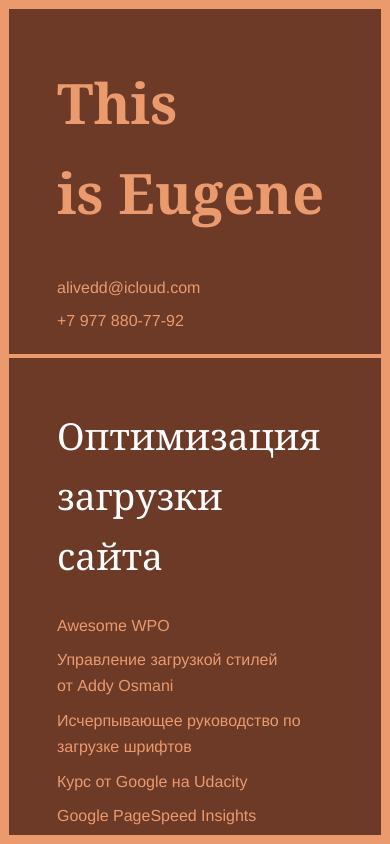
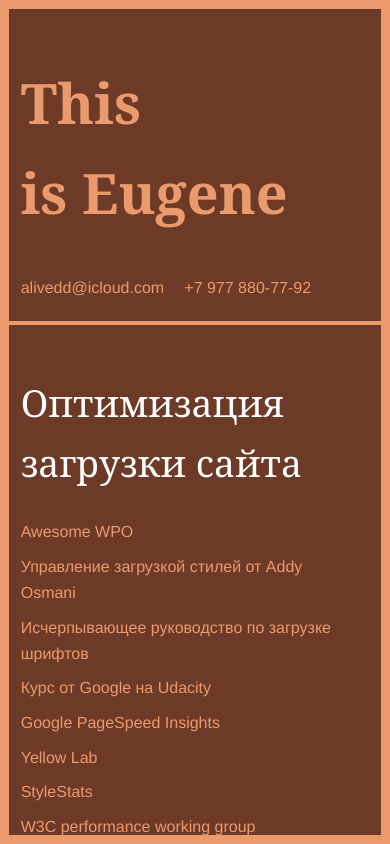
Before and after one commit to AliveDD/alivedd, a website: page index.html in a window 390 px wide. Drawn offline with Linux system fonts and the light colour scheme.

Commit message:
padding layout for iphone se

```diff
--- a/app/styles/base.sass
+++ b/app/styles/base.sass
@@ -74,4 +74,4 @@ ul
     margin-bottom: 0.1em
 
 section
-  margin-bottom: 3em
+  margin-bottom: 3.2em
--- a/app/styles/main.sass
+++ b/app/styles/main.sass
@@ -10,10 +10,10 @@
   animation: color-pulse 210s linear infinite
   padding-bottom: 0.618em
   margin-bottom: 3em
-  padding: 1em 3em
+  padding: 1em 3vw
   padding-top: 3em
 
 .sections
-  padding: 1em 3em
+  padding: 1em 3vw
   padding-top: 0
   padding-bottom: 5em
```
Also changed, not shown: static/main.css.
